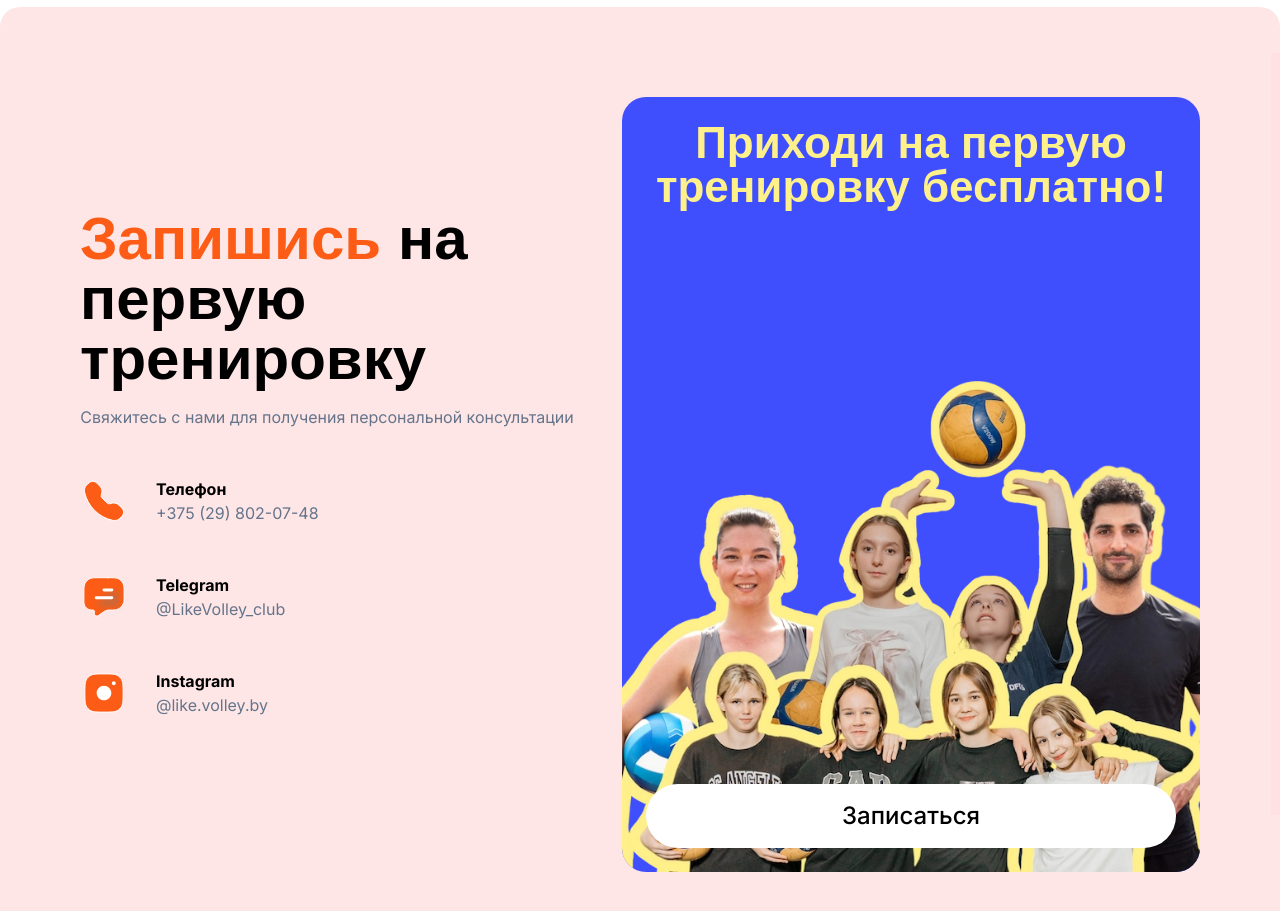
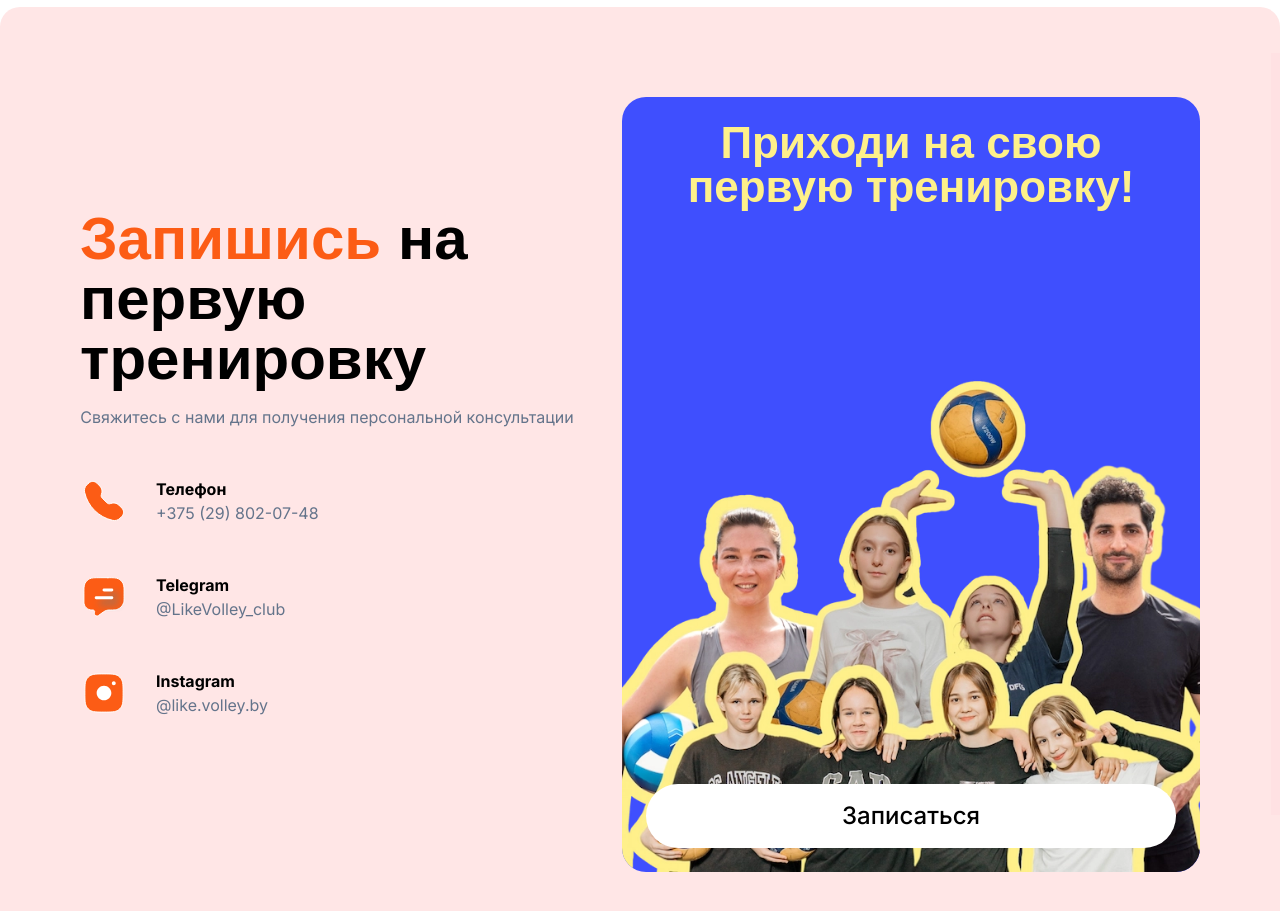
Before and after one commit to evgeniyworkbel/like-volley, a Next.js app: page / in a window 1280 px wide. Shown: the part 1980-2891 px from the top of the page. Built offline with nearby package versions, Linux system fonts and the light colour scheme; no server answers; a web font is replaced by a local one.

Commit message:
fix(widgets): update title

```diff
--- a/src/widgets/sign-up-for-workout/ui/contact-form2.tsx
+++ b/src/widgets/sign-up-for-workout/ui/contact-form2.tsx
@@ -19,7 +19,7 @@ export function Form2() {
       />
       <div className="relative flex h-full flex-col items-center justify-between">
         <Title className="text-center text-[28px] text-accent-green xl:text-[44px]">
-          Приходи на первую тренировку бесплатно!
+          Приходи на свою первую тренировку!
         </Title>
         <Button
           className="w-full rounded-[40px] bg-white px-20 py-4 text-2xl font-medium text-foreground"
```
